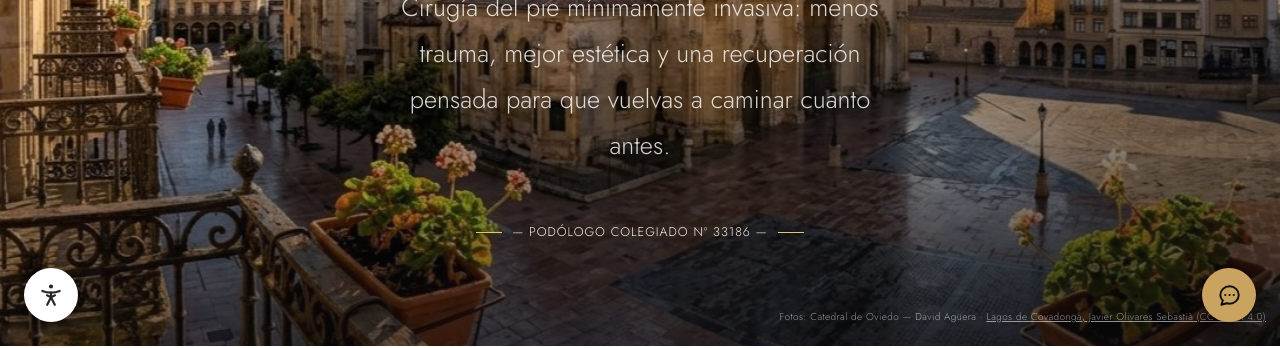
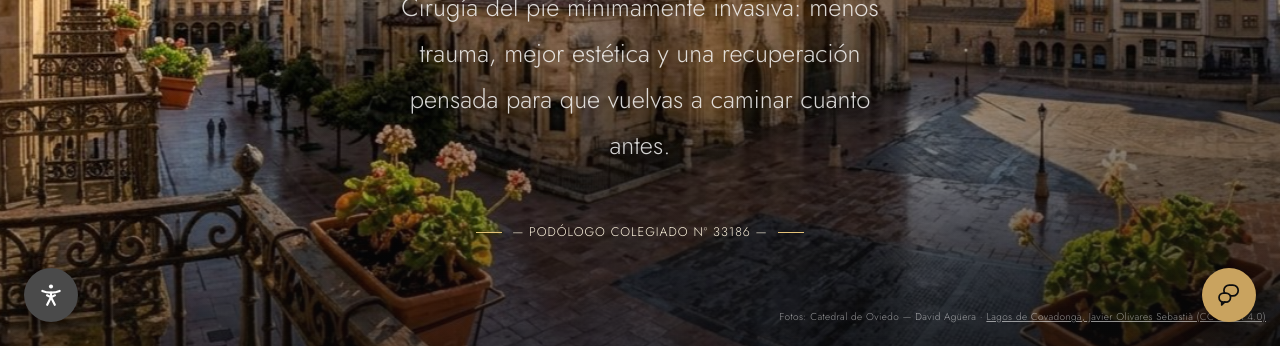
Before and after one commit to maria95nc-droid/aguera-podologia-cirugia, a plain HTML site: page index.html in a window 1280 px wide. Shown: the part 454-802 px from the top of the page. Drawn offline with Linux system fonts and the light colour scheme; a web font is replaced by a local one.

Commit message:
Iconos flotantes fieles a los de referencia (accesibilidad gris oscuro, chat dos bocadillos)

```diff
--- a/css/style.css
+++ b/css/style.css
@@ -1177,8 +1177,11 @@ h1, h2, h3, h4 {
 
 .fab-accessibility {
   left: 24px;
-  background: var(--color-white);
-  color: var(--color-ink);
+  background: #4a4a4a;
+  color: var(--color-white);
+}
+.fab-accessibility:hover {
+  background: #5a5a5a;
 }
 
 .fab-whatsapp {
--- a/index.html
+++ b/index.html
@@ -317,11 +317,11 @@
 </button>
 
 <a class="fab fab-whatsapp" href="https://wa.me/34662369018" target="_blank" rel="noopener" aria-label="Escribir por WhatsApp">
-  <svg viewBox="0 0 24 24" fill="none" stroke="currentColor" stroke-width="1.8" stroke-linecap="round" stroke-linejoin="round" aria-hidden="true">
-    <path d="M4 12c0-4.4 3.8-8 8.5-8s8.5 3.6 8.5 8-3.8 8-8.5 8c-1 0-1.9-.14-2.8-.4L5 21l1.3-3.9C4.8 15.7 4 13.9 4 12Z" />
-    <circle cx="8.6" cy="12" r="1" fill="currentColor" stroke="none" />
-    <circle cx="12.5" cy="12" r="1" fill="currentColor" stroke="none" />
-    <circle cx="16.4" cy="12" r="1" fill="currentColor" stroke="none" />
+  <svg viewBox="0 0 24 24" fill="none" stroke="currentColor" stroke-width="1.6" stroke-linecap="round" stroke-linejoin="round" aria-hidden="true">
+    <rect x="7.3" y="2.8" width="13.2" height="10" rx="5" />
+    <path d="M10.2 12.5v3.3l3.1-3.3" />
+    <rect x="2.8" y="10.2" width="10.6" height="8.4" rx="4.2" fill="var(--color-gold)" />
+    <path d="M5.3 18.3v2.9l2.9-2.9" />
   </svg>
 </a>
 
```
